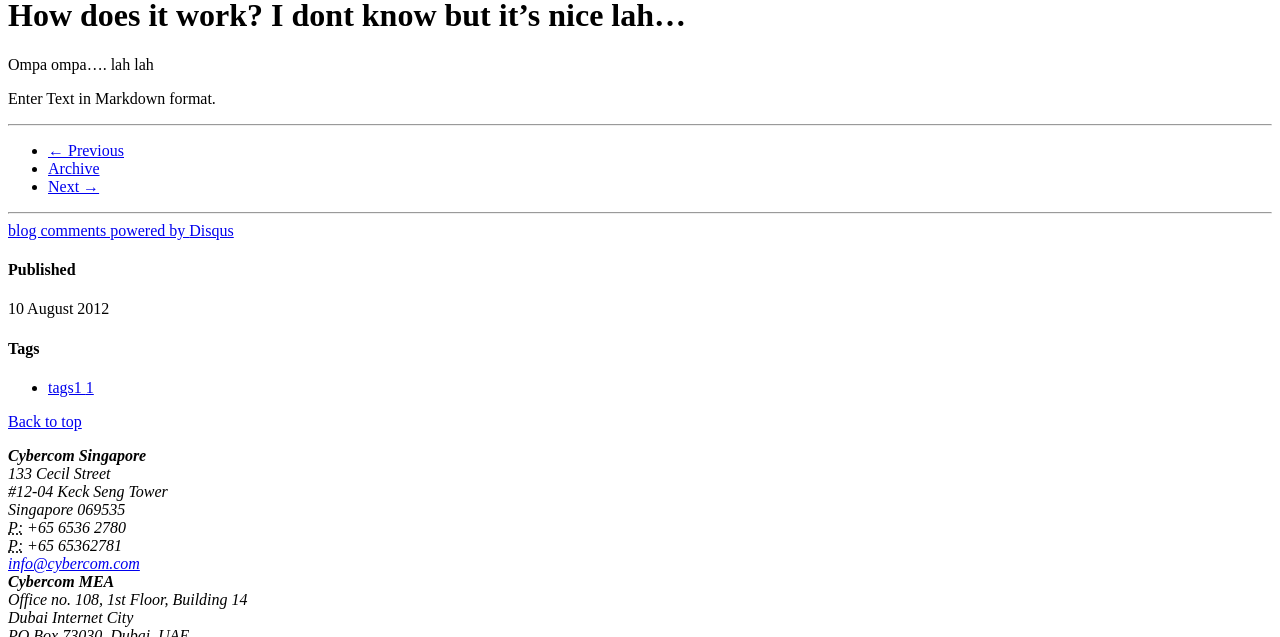
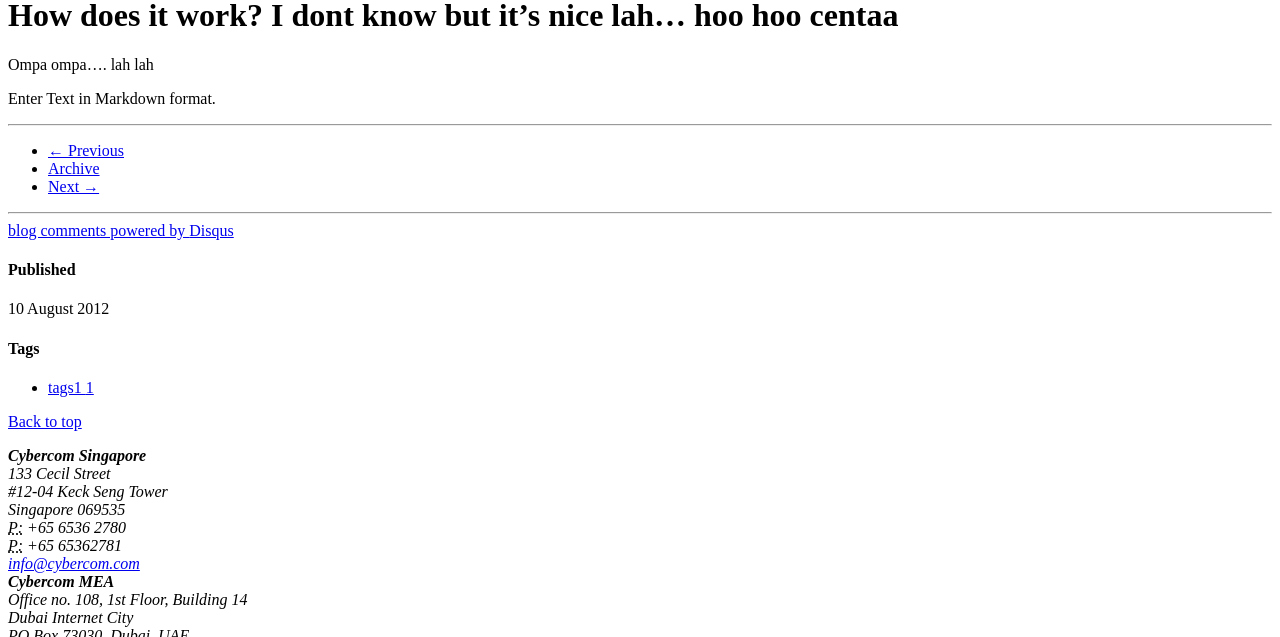
Before and after one commit to mwiking/mwiking.github.com, a Jekyll site: the page built from _posts/blog/2012-08-10-post-about-super.md, in a window 1280 px wide and 900 px high, scrolled down 481 px, cut to the strip 263-900 px from the top of the window. Built offline with Jekyll 4.4.1, drawn with Linux system fonts in a browser that asks for light colours; nearby versions of some CDN libraries; library files that are not in the unit come from our copies; comment, search, counter and statistics services are not loaded.

Commit message:
Updated _posts/blog/2012-08-10-post-about-super.md

```diff
--- a/_posts/blog/2012-08-10-post-about-super.md
+++ b/_posts/blog/2012-08-10-post-about-super.md
@@ -8,7 +8,7 @@
 published: true
 ---
 
-# How does it work? I dont know but it's nice lah...
+# How does it work? I dont know but it's nice lah... hoo hoo centaa
 
 Ompa ompa.... lah lah
 
```
